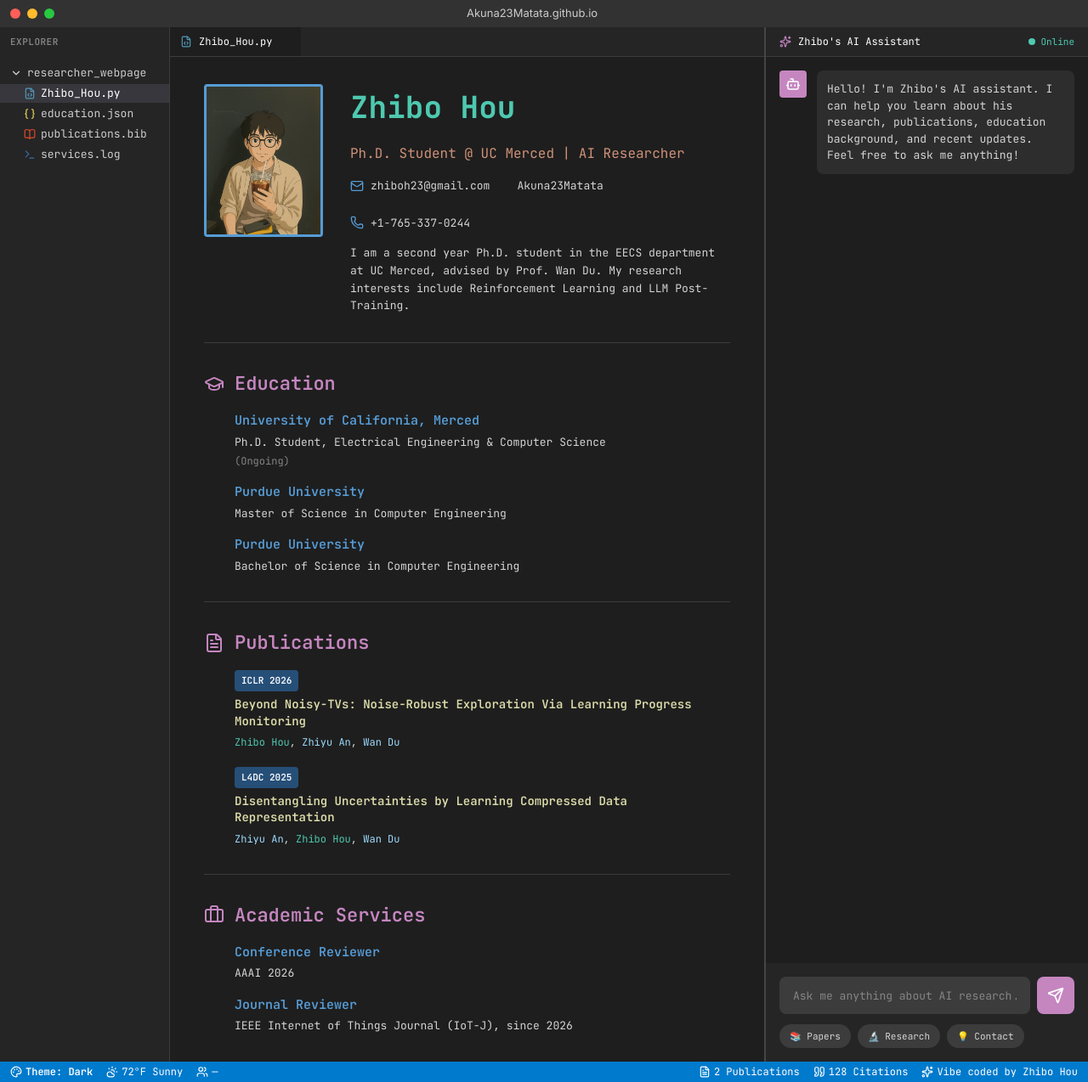
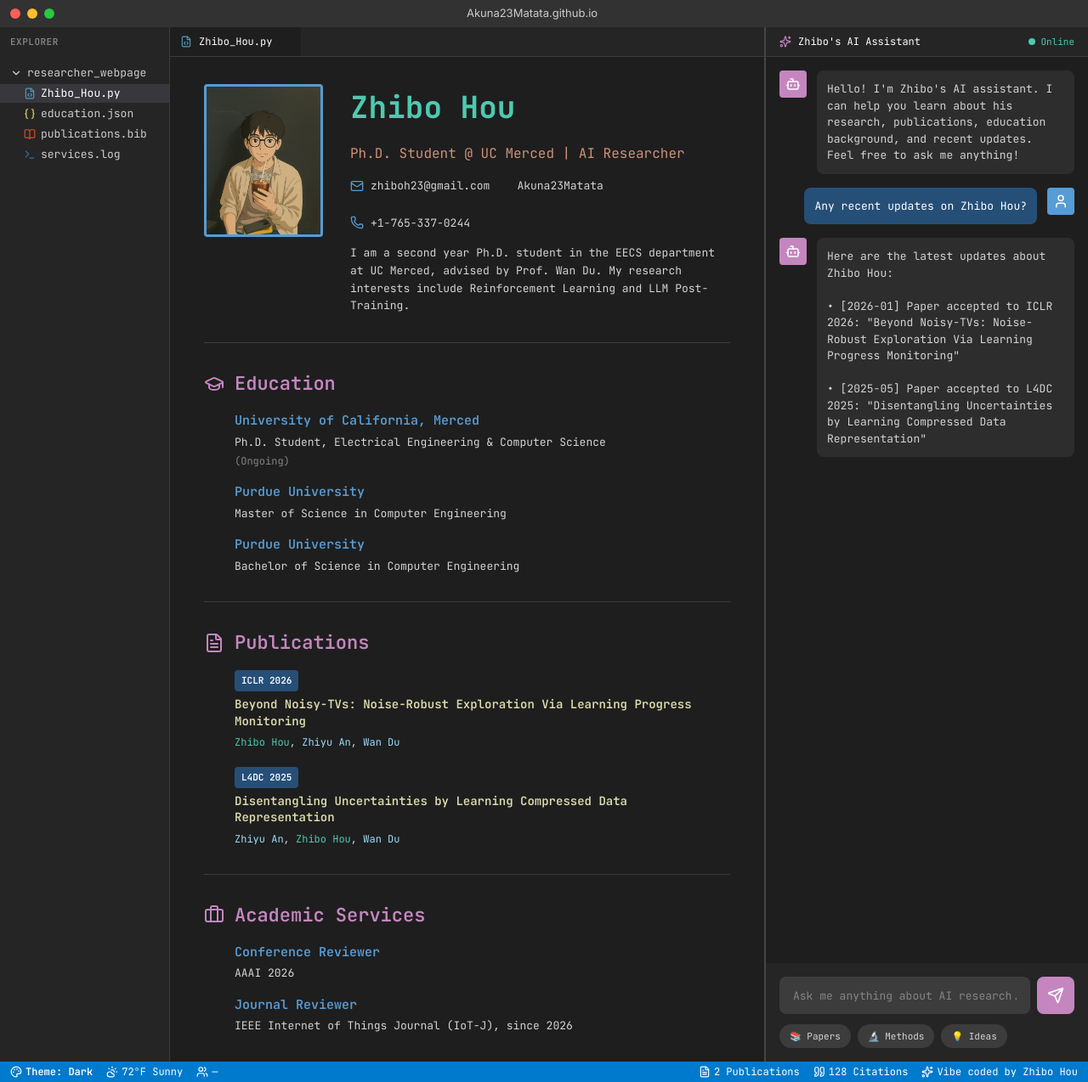
Before and after one commit to Akuna23Matata/Akuna23Matata.github.io, a Jekyll site: the page built from index.html, in a window 1280 px wide. Shown: the whole page at 85% size. Built offline with Jekyll 4.4.1, drawn with Linux system fonts in a browser that asks for light colours.

Commit message:
Enhance chat interface with user message and assistant response for recent updates on Zhibo Hou. Updated suggestion buttons to reflect new queries related to research methods and ideas. Added functionality to auto-scroll to the latest messages in the chat.

```diff
--- a/_includes/chat.html
+++ b/_includes/chat.html
@@ -23,6 +23,30 @@
         <p>Hello! I'm Zhibo's AI assistant. I can help you learn about his research, publications, education background, and recent updates. Feel free to ask me anything!</p>
       </div>
     </div>
+
+    <!-- User Message -->
+    <div class="message user-message">
+      <div class="bubble user-bubble">
+        <p>Any recent updates on Zhibo Hou?</p>
+      </div>
+      <div class="avatar user-avatar">
+        <i data-lucide="user"></i>
+      </div>
+    </div>
+
+    <!-- Assistant Response -->
+    <div class="message assistant-message">
+      <div class="avatar assistant-avatar">
+        <i data-lucide="bot"></i>
+      </div>
+      <div class="bubble assistant-bubble">
+        <p>Here are the latest updates about Zhibo Hou:
+
+• [2026-01] Paper accepted to ICLR 2026: "Beyond Noisy-TVs: Noise-Robust Exploration Via Learning Progress Monitoring"
+
+• [2025-05] Paper accepted to L4DC 2025: "Disentangling Uncertainties by Learning Compressed Data Representation"</p>
+      </div>
+    </div>
   </div>
 
   <!-- Input Area -->
@@ -36,8 +60,8 @@
 
     <div class="suggestions-row">
       <button class="suggestion-chip" data-query="publications">📚 Papers</button>
-      <button class="suggestion-chip" data-query="research">🔬 Research</button>
-      <button class="suggestion-chip" data-query="contact">💡 Contact</button>
+      <button class="suggestion-chip" data-query="methods">🔬 Methods</button>
+      <button class="suggestion-chip" data-query="ideas">💡 Ideas</button>
     </div>
   </div>
 </aside>
--- a/assets/js/chat.js
+++ b/assets/js/chat.js
@@ -69,8 +69,8 @@ class ChatEngine {
   getChipQuery(query) {
     const queries = {
       'publications': 'What are Zhibo\'s publications?',
-      'research': 'What are Zhibo\'s research interests?',
-      'contact': 'How can I contact Zhibo?'
+      'methods': 'What research methods does Zhibo use?',
+      'ideas': 'What are some research ideas or directions?'
     };
     return queries[query] || query;
   }
@@ -238,4 +238,10 @@ class ChatEngine {
 // Initialize chat when DOM is ready
 document.addEventListener('DOMContentLoaded', () => {
   window.chatEngine = new ChatEngine();
+
+  // Scroll to bottom to show the latest messages
+  const messagesArea = document.getElementById('messagesArea');
+  if (messagesArea) {
+    messagesArea.scrollTop = messagesArea.scrollHeight;
+  }
 });
```
